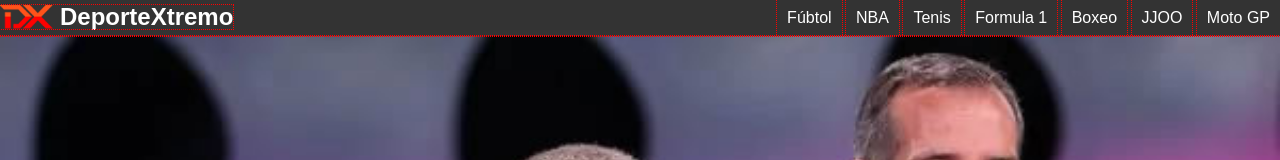
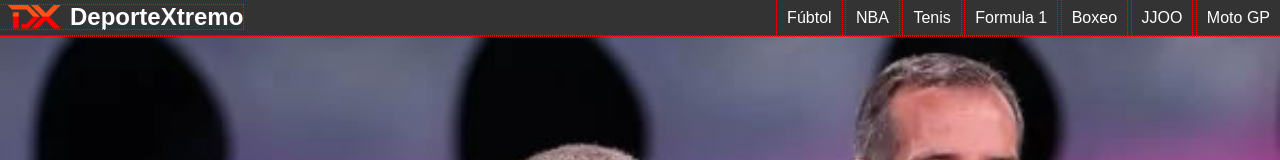
Before and after one commit to dannywong90/PWFE-M1-06, a plain HTML site: page index.html in a window 1280 px wide. Shown: the top 160 px of the page. Drawn offline with Linux system fonts and the light colour scheme.

Commit message:
Agregando guias visualescon css

```diff
--- a/css/style.css
+++ b/css/style.css
@@ -26,8 +26,8 @@ body{
 			background-image: url("../img/logo.png");
 			background-repeat: no-repeat;
 			background-size: contain;
-			background-position: left center;
-			padding-left: 60px;
+			background-position: 8px center;
+			padding-left: 70px;
 			margin-top: 5px;
 		}
 		nav {
```
Also changed, not shown: index.html (+1 -0 lines).
